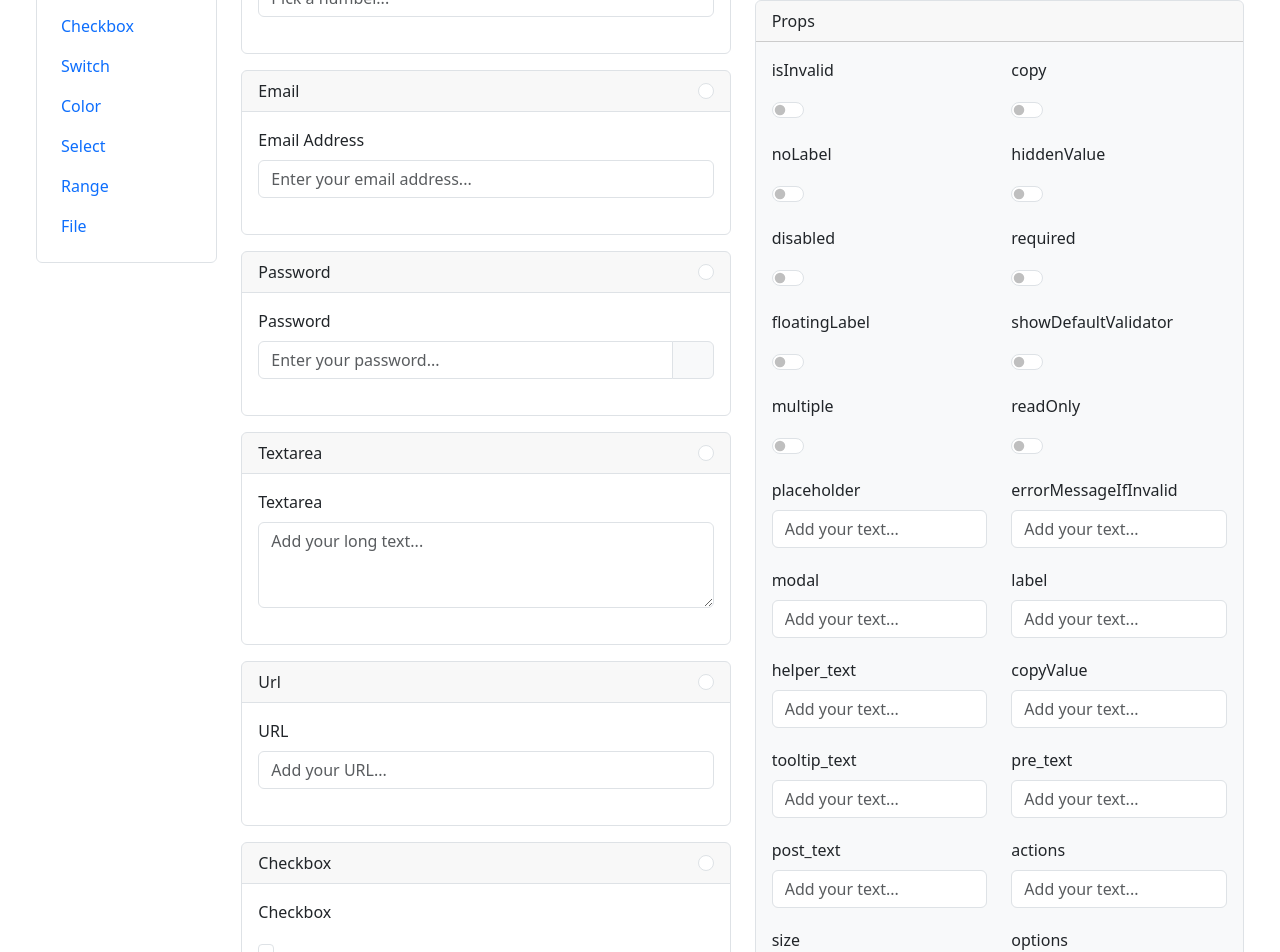
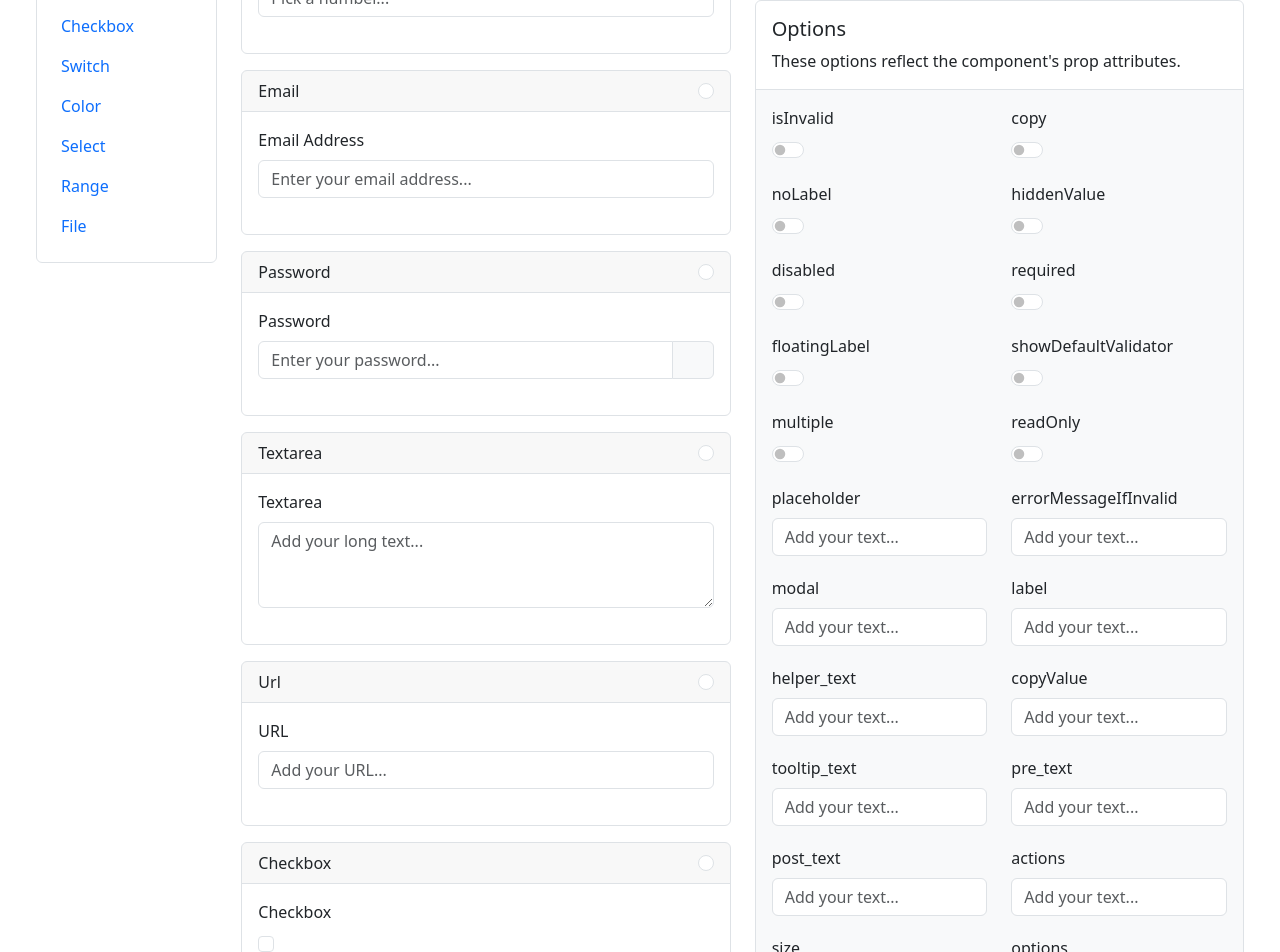
Before and after one commit to Paleo-Inc/Bolt-Components, a Next.js app: page /playground in a window 1280 px wide. Shown: the part 340-1292 px from the top of the page. Built offline with nearby package versions, Linux system fonts and the light colour scheme; some icons are missing.

Commit message:
Playground updates

```diff
--- a/pages/playground.js
+++ b/pages/playground.js
@@ -274,7 +274,13 @@ export default function Inputs() {
                 </div>
                 <Card className="border">
                   <Accordion.Item>
-                    <Card.Header>Props</Card.Header>
+
+                    <Card.Body className="border-bottom">
+                      <div>
+                        <Card.Title>Options</Card.Title>
+                        <Card.Text>These options reflect the component's prop attributes.</Card.Text>
+                      </div>
+                    </Card.Body>
                     <Card.Body className="bg-light scrollable">
                       <Row>
                         {inputProperties.map((property, propIndex) => (
--- a/src/input-components/Boolean.js
+++ b/src/input-components/Boolean.js
@@ -1,7 +1,5 @@
 import React from "react";
-import {
-  Form,
-} from "react-bootstrap";
+import { Form } from "react-bootstrap";
 
 const Boolean = ({
   label,
@@ -41,7 +39,7 @@ const Boolean = ({
       case "checkbox":
         return (
           <Form.Check
-            className="mt-2"
+            className={`${className}`}
             type={type}
             name={name}
             cyId={cyId}
@@ -65,7 +63,7 @@ const Boolean = ({
             isInvalid={isInvalid}
             onBlur={onBlur}
             onChange={onChange}
-            className={`mt-2 ${className}`}
+            className={`${className}`}
             checked={checked ?? default_value}
             id={id || elementId}
             aria-labelledby={`${id}-label`}
```
